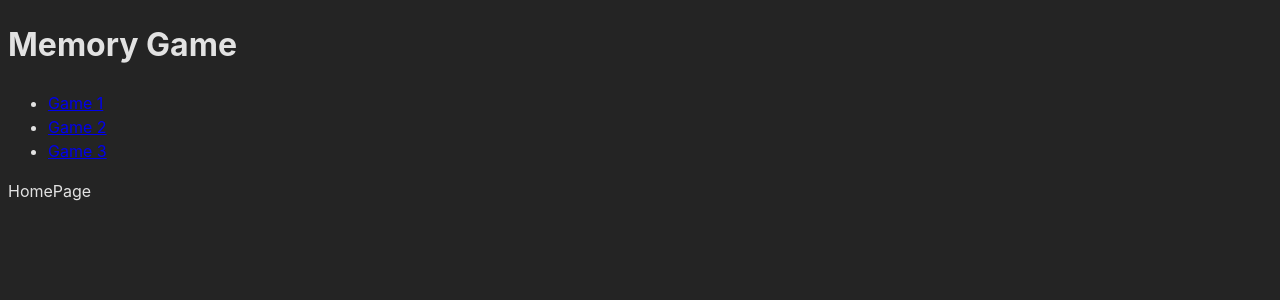
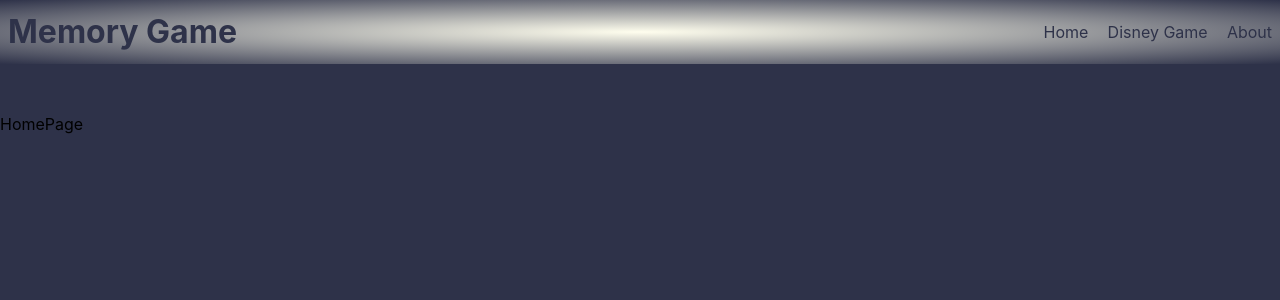
Before and after one commit to PivtoranisV/project-memory-game, a React (Vite) app: page / in a window 1280 px wide. Shown: the top 300 px of the page. Built offline with nearby package versions, Linux system fonts and the light colour scheme.

Commit message:
Added header style

```diff
--- a/src/components/Header/Header.jsx
+++ b/src/components/Header/Header.jsx
@@ -1,17 +1,19 @@
+import styles from './Header.module.css';
+
 const Header = () => {
   return (
-    <header>
+    <header className={styles.container}>
       <h1>Memory Game</h1>
-      <nav>
-        <ul>
+      <nav className={styles.navigation}>
+        <ul className={styles.list}>
           <li>
-            <a href="#">Game 1</a>
+            <a href="#">Home</a>
           </li>
           <li>
-            <a href="#">Game 2</a>
+            <a href="#">Disney Game</a>
           </li>
           <li>
-            <a href="#">Game 3</a>
+            <a href="#">About</a>
           </li>
         </ul>
       </nav>
--- /dev/null
+++ b/src/components/Header/Header.module.css
@@ -0,0 +1,35 @@
+.container {
+    background-color: var(--color-primary);
+    background-image: repeating-radial-gradient(var(--color-primary), var(--color-secondary));
+    color: var(--color-secondary);
+    display: flex;
+    justify-content: space-between;
+    align-items: center;
+    padding: 0.5rem;
+    margin-bottom: 3rem;
+}
+
+.navigation ul {
+    list-style: none;
+    display: flex;
+    flex-direction: column;
+    align-items: flex-end;
+    gap: 0.2rem;
+}
+
+@media (min-width: 520px) {
+    .navigation ul {
+        flex-direction: row;
+    }
+}
+
+.list a {
+    text-decoration: none;
+    color: var(--color-secondary);
+    margin-left: 1rem;
+}
+
+.list a:hover,
+.list a.active {
+    color: var(--color-primary)
+}
--- a/src/index.css
+++ b/src/index.css
@@ -1,15 +1,21 @@
 :root {
+
   font-family: Inter, system-ui, Avenir, Helvetica, Arial, sans-serif;
   line-height: 1.5;
   font-weight: 400;
-
   color-scheme: light dark;
-  color: rgba(255, 255, 255, 0.87);
-  background-color: #242424;
-
+  background-color: #2e3249;
   font-synthesis: none;
   text-rendering: optimizeLegibility;
   -webkit-font-smoothing: antialiased;
   -moz-osx-font-smoothing: grayscale;
   -webkit-text-size-adjust: 100%;
+
+  --color-primary: #fffeee;
+  --color-secondary: #2e3249;
 }
+
+* {
+  margin: 0;
+  padding: 0;
+}
```
